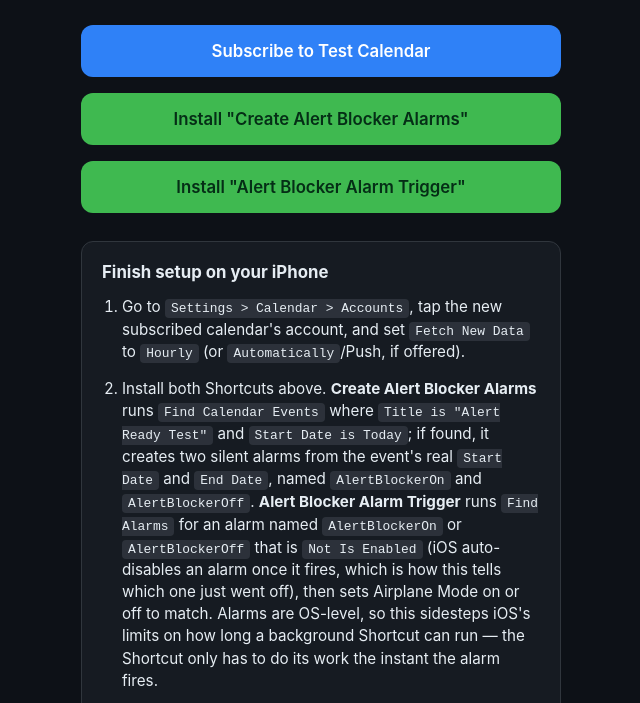
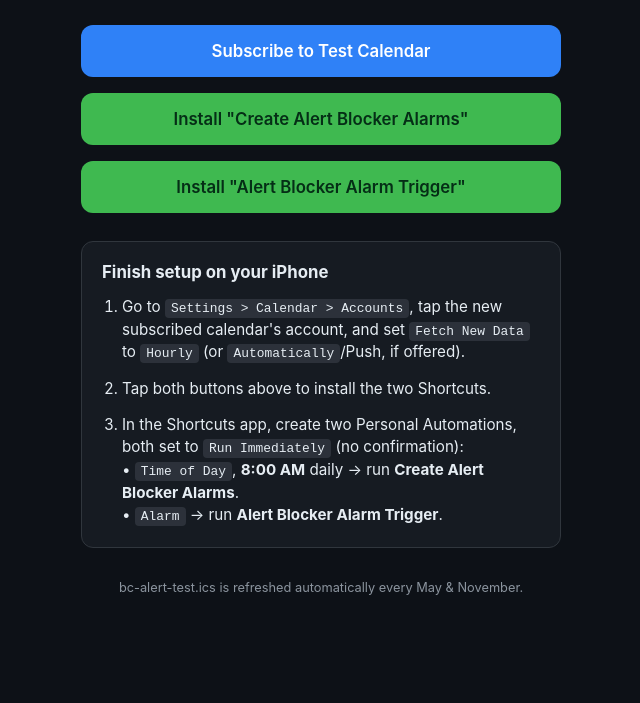
Before and after one commit to Malchia7/alert-ready-blocker, a plain HTML site: page index.html in a window 1280 px wide. Shown: the part 95-798 px from the top of the page, without its empty margins (319-959 px from the left). Drawn offline with Linux system fonts and the light colour scheme.

Commit message:
Use shortcuts:// import links and trim setup copy
Linking via shortcuts://import-shortcut opens straight into the
Shortcuts app's import screen instead of a generic Safari file
download. Also cut the checklist down to the taps/settings required,
dropping the step-by-step mechanism writeup.

Co-Authored-By: Claude Sonnet 5 <noreply@anthropic.com>

```diff
--- a/index.html
+++ b/index.html
@@ -101,11 +101,11 @@
     Subscribe to Test Calendar
   </a>
 
-  <a class="button button-secondary" href="https://malchia7.github.io/alert-ready-blocker/AlertBlocker.shortcut">
+  <a class="button button-secondary" href="shortcuts://import-shortcut?url=https%3A%2F%2Fmalchia7.github.io%2Falert-ready-blocker%2FAlertBlocker.shortcut&name=Create%20Alert%20Blocker%20Alarms">
     Install "Create Alert Blocker Alarms"
   </a>
 
-  <a class="button button-secondary" href="https://malchia7.github.io/alert-ready-blocker/AlertBlockerTrigger.shortcut">
+  <a class="button button-secondary" href="shortcuts://import-shortcut?url=https%3A%2F%2Fmalchia7.github.io%2Falert-ready-blocker%2FAlertBlockerTrigger.shortcut&name=Alert%20Blocker%20Alarm%20Trigger">
     Install "Alert Blocker Alarm Trigger"
   </a>
 
@@ -118,32 +118,15 @@
         <code>Hourly</code> (or <code>Automatically</code>/Push, if offered).
       </li>
       <li>
-        Install both Shortcuts above. <strong>Create Alert Blocker
-        Alarms</strong> runs <code>Find Calendar Events</code> where
-        <code>Title is "Alert Ready Test"</code> and
-        <code>Start Date is Today</code>; if found, it creates two silent
-        alarms from the event's real <code>Start Date</code> and
-        <code>End Date</code>, named <code>AlertBlockerOn</code> and
-        <code>AlertBlockerOff</code>. <strong>Alert Blocker Alarm
-        Trigger</strong> runs <code>Find Alarms</code> for an alarm named
-        <code>AlertBlockerOn</code> or <code>AlertBlockerOff</code> that is
-        <code>Not Is Enabled</code> (iOS auto-disables an alarm once it
-        fires, which is how this tells which one just went off), then sets
-        Airplane Mode on or off to match. Alarms are OS-level, so this
-        sidesteps iOS's limits on how long a background Shortcut can run
-        &mdash; the Shortcut only has to do its work the instant the alarm
-        fires.
+        Tap both buttons above to install the two Shortcuts.
       </li>
       <li>
-        In the Shortcuts app, create <strong>two</strong> Personal
-        Automations, both set to <code>Run Immediately</code> (no
-        confirmation):
-        <br>&bull; A <code>Time of Day</code> trigger at
-        <strong>8:00 AM</strong>, daily, running
-        <strong>Create Alert Blocker Alarms</strong>. It no-ops on days with
-        no test, so it's safe to leave running daily.
-        <br>&bull; An <code>Alarm</code> trigger (fires whenever any alarm
-        goes off), running <strong>Alert Blocker Alarm Trigger</strong>.
+        In the Shortcuts app, create two Personal Automations, both set to
+        <code>Run Immediately</code> (no confirmation):
+        <br>&bull; <code>Time of Day</code>, <strong>8:00 AM</strong> daily
+        &rarr; run <strong>Create Alert Blocker Alarms</strong>.
+        <br>&bull; <code>Alarm</code> &rarr; run
+        <strong>Alert Blocker Alarm Trigger</strong>.
       </li>
     </ol>
   </div>
```
